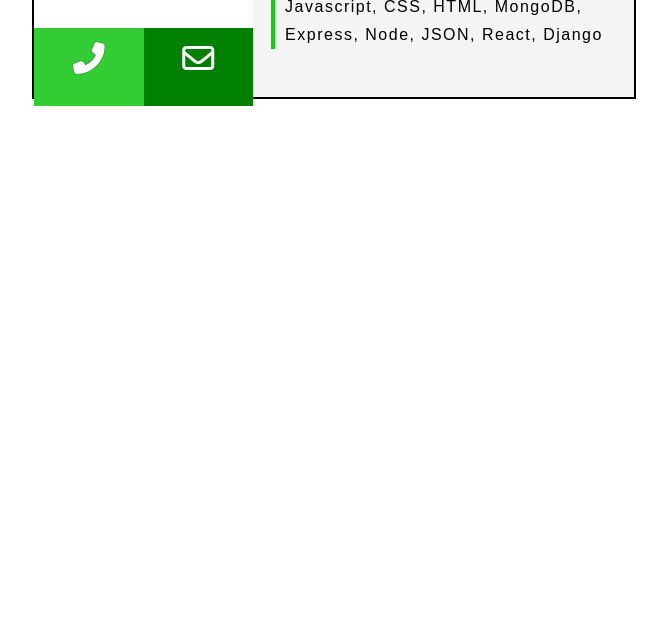
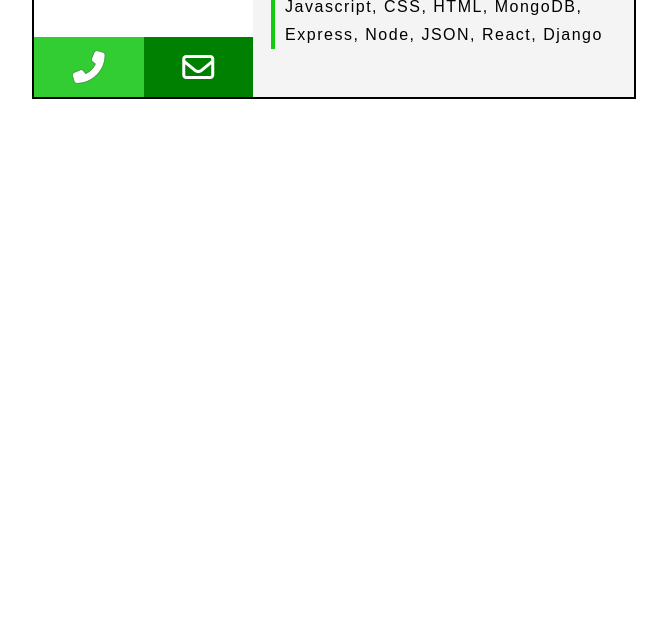
Before and after one commit to Bpost129/flexbox-grid-responsive-design-x2, a plain HTML site: page index.html in a window 1280 px wide. Shown: the part 173-800 px from the top of the page, without its empty margins (306-973 px from the left). Drawn offline with Linux system fonts and the light colour scheme.

Commit message:
align contact divs

```diff
--- a/css/style.css
+++ b/css/style.css
@@ -47,12 +47,15 @@ body {
 
 #contact-div > i {
   /* border: 2px solid pink; */
-  height: 80%;
+  height: 100%;
   width: 50%;
-  padding-top: 30px;
+  /* padding-top: 30px; */
   padding-bottom: 0;
   /* margin: 20px 0 0 0; */
-  text-align: center;
+  /* text-align: center; */
+  display: flex;
+  align-items: center;
+  justify-content: center;
 }
 
 #contact-div > :nth-child(1) {
```
